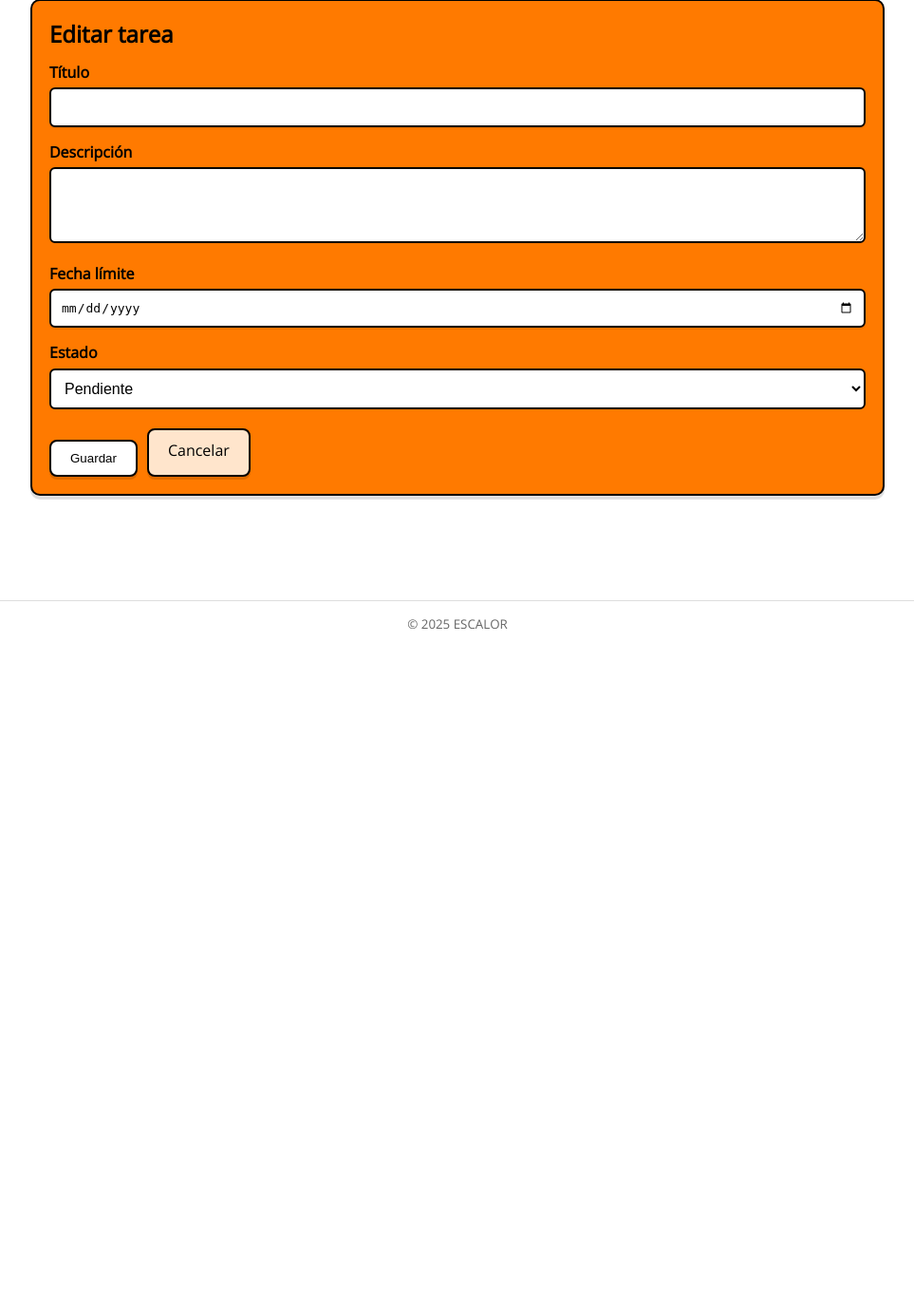
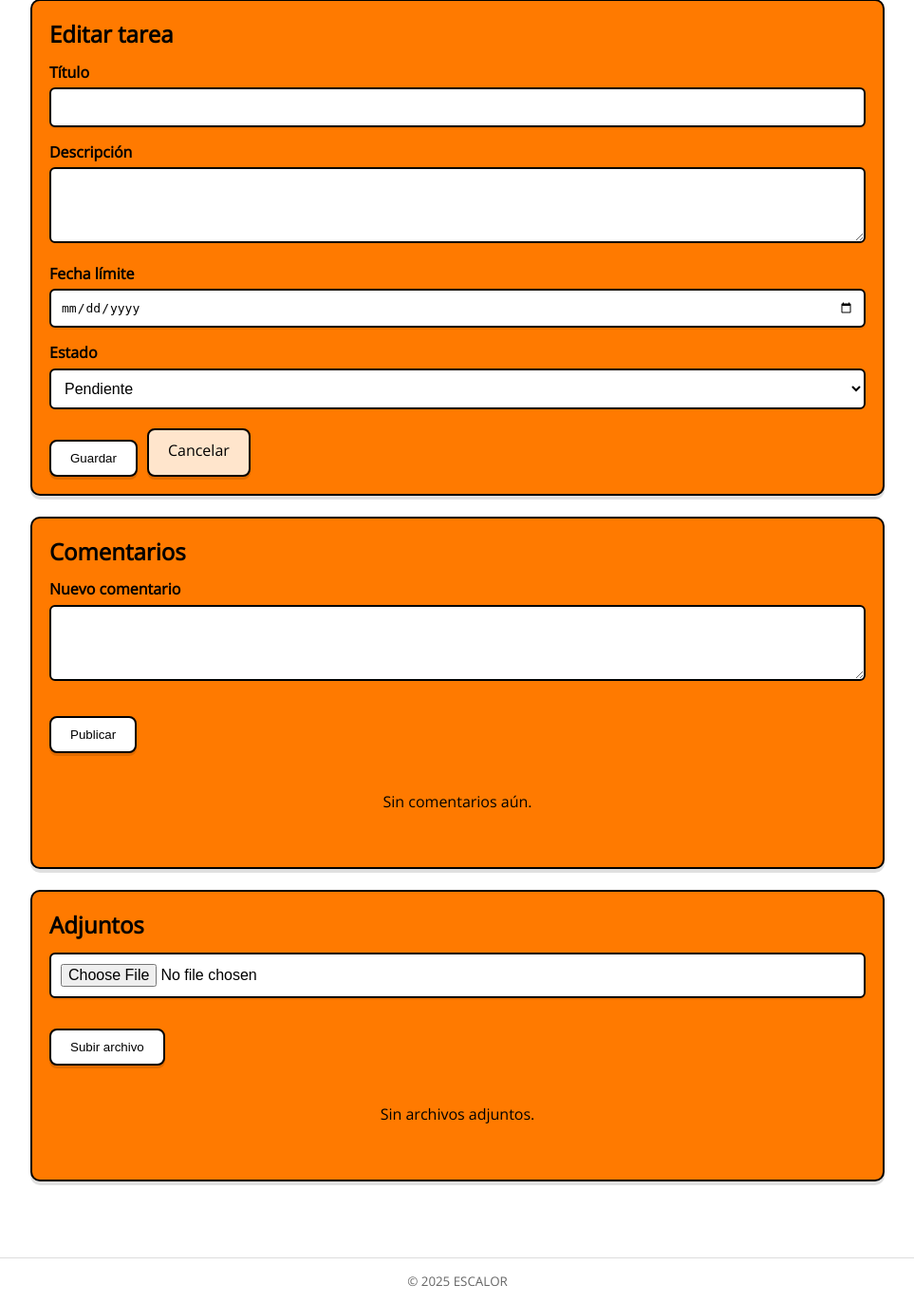
Before and after one commit to IrinaMl122/Proyecto-Tesina---Bruno-y-Liendo, a Flask app: template AppWeb/templates/editar_tarea.html in a window 1280 px wide. Shown: the part 121-1493 px from the top of the page at 95% size, without its empty margins (158-1121 px from the left). Before the commit the page ends 784 px from the top, so only its background shows below. Run offline with Flask 3, Linux system fonts and the light colour scheme; the template is opened without the code that fills it, so the values that code supplies are empty; some libraries are stand-ins or nearby versions.

Commit message:
Mas paginas

```diff
--- a/AppWeb/main.py
+++ b/AppWeb/main.py
@@ -1,9 +1,10 @@
-from flask import Flask, render_template, render_template_string, request, redirect, url_for, session, flash, send_from_directory
+from flask import Flask, render_template, render_template_string, request, redirect, url_for, session, flash, send_from_directory, send_file
 from flask_mysqldb import MySQL
 from flask_bcrypt import Bcrypt
 import MySQLdb.cursors
 import os
 import secrets
+from werkzeug.utils import secure_filename
 
 app = Flask(__name__, static_folder='static', template_folder='templates', static_url_path='/static')
 app.config['SEND_FILE_MAX_AGE_DEFAULT'] = 0  # desactivar caché de estáticos
@@ -18,6 +19,17 @@ def add_header(response):
 # SECRET_KEY para sesiones y flashing
 # Usa variable de entorno si está definida, de lo contrario genera una clave segura en runtime.
 app.config['SECRET_KEY'] = os.environ.get('FLASK_SECRET_KEY') or os.environ.get('SECRET_KEY') or secrets.token_hex(32)
+
+# Archivos adjuntos
+BASE_DIR = os.path.dirname(os.path.abspath(__file__))
+UPLOADS_PATH = os.path.join(BASE_DIR, 'uploads')
+os.makedirs(UPLOADS_PATH, exist_ok=True)
+app.config['UPLOAD_FOLDER'] = UPLOADS_PATH
+app.config['MAX_CONTENT_LENGTH'] = 16 * 1024 * 1024  # 16MB por archivo
+ALLOWED_EXTENSIONS = set(['png','jpg','jpeg','gif','pdf','doc','docx','xls','xlsx','txt','csv','zip'])
+
+def is_allowed_file(filename: str):
+    return '.' in filename and filename.rsplit('.', 1)[1].lower() in ALLOWED_EXTENSIONS
 
 # Configuración MySQL
 app.config['MYSQL_HOST'] = 'localhost'
@@ -122,8 +134,8 @@ def dashboard():
         cursor.execute('SELECT COUNT(*) as count FROM proyectos WHERE usuario_id = %s', (user_id,))
         total_proyectos = cursor.fetchone()['count']
 
-        # Obtener proyectos recientes
-        cursor.execute('SELECT titulo, estado, fecha_creacion FROM proyectos WHERE usuario_id = %s ORDER BY fecha_creacion DESC LIMIT 5', (user_id,))
+        # Obtener proyectos recientes (incluir id para enlaces)
+        cursor.execute('SELECT id, titulo, estado, fecha_creacion FROM proyectos WHERE usuario_id = %s ORDER BY fecha_creacion DESC LIMIT 5', (user_id,))
         proyectos_recientes = cursor.fetchall()
 
         return render_template('dashboard.html',
@@ -353,7 +365,12 @@ def editar_tarea(tarea_id):
         mysql.connection.commit()
         flash('Tarea actualizada', 'success')
         return redirect(url_for('tareas_por_proyecto', proyecto_id=tarea['proyecto_id']))
-    return render_template('editar_tarea.html', tarea=tarea)
+    # GET: cargar comentarios y adjuntos
+    cursor.execute('SELECT c.id, c.contenido, c.fecha_creacion, u.nombre FROM comentarios c JOIN usuarios u ON u.id = c.usuario_id WHERE c.tarea_id = %s ORDER BY c.fecha_creacion DESC', (tarea_id,))
+    comentarios = cursor.fetchall()
+    cursor.execute('SELECT id, original_nombre, filename, mime, tamano, fecha_subida FROM adjuntos WHERE tarea_id = %s ORDER BY id DESC', (tarea_id,))
+    adjuntos = cursor.fetchall()
+    return render_template('editar_tarea.html', tarea=tarea, comentarios=comentarios, adjuntos=adjuntos)
 
 @app.route('/tareas/<int:tarea_id>/eliminar', methods=['POST'])
 def eliminar_tarea(tarea_id):
@@ -367,10 +384,98 @@ def eliminar_tarea(tarea_id):
     if not row or row['usuario_id'] != session.get('id'):
         flash('Tarea no encontrada', 'danger')
         return redirect(url_for('ver_proyectos'))
+    # eliminar adjuntos de disco y bd
+    cursor.execute('SELECT filename FROM adjuntos WHERE tarea_id = %s', (tarea_id,))
+    files = cursor.fetchall()
+    for f in files or []:
+        try:
+            os.remove(os.path.join(app.config['UPLOAD_FOLDER'], f['filename']))
+        except Exception:
+            pass
+    cursor.execute('DELETE FROM adjuntos WHERE tarea_id = %s', (tarea_id,))
+    cursor.execute('DELETE FROM comentarios WHERE tarea_id = %s', (tarea_id,))
     cursor.execute('DELETE FROM tareas WHERE id = %s', (tarea_id,))
     mysql.connection.commit()
     flash('Tarea eliminada', 'info')
     return redirect(url_for('tareas_por_proyecto', proyecto_id=row['proyecto_id']))
+
+# -------- Comentarios de tareas --------
+@app.route('/tareas/<int:tarea_id>/comentarios/crear', methods=['POST'])
+def crear_comentario(tarea_id):
+    if 'loggedin' not in session:
+        return redirect(url_for('login'))
+    contenido = request.form.get('contenido')
+    if not contenido:
+        flash('El comentario no puede estar vacío', 'warning')
+        return redirect(url_for('editar_tarea', tarea_id=tarea_id))
+    cursor = mysql.connection.cursor(MySQLdb.cursors.DictCursor)
+    cursor.execute('''INSERT INTO comentarios (tarea_id, usuario_id, contenido) VALUES (%s, %s, %s)''', (tarea_id, session.get('id'), contenido))
+    mysql.connection.commit()
+    flash('Comentario agregado', 'success')
+    return redirect(url_for('editar_tarea', tarea_id=tarea_id))
+
+# -------- Adjuntos de tareas --------
+@app.route('/tareas/<int:tarea_id>/adjuntos/subir', methods=['POST'])
+def subir_adjunto(tarea_id):
+    if 'loggedin' not in session:
+        return redirect(url_for('login'))
+    file = request.files.get('archivo')
+    if not file or file.filename == '':
+        flash('Seleccioná un archivo', 'warning')
+        return redirect(url_for('editar_tarea', tarea_id=tarea_id))
+    if not is_allowed_file(file.filename):
+        flash('Tipo de archivo no permitido', 'danger')
+        return redirect(url_for('editar_tarea', tarea_id=tarea_id))
+    original = file.filename
+    safe = secure_filename(original)
+    unique_name = f"{tarea_id}_{secrets.token_hex(8)}_{safe}"
+    dest_path = os.path.join(app.config['UPLOAD_FOLDER'], unique_name)
+    file.save(dest_path)
+    tamano = os.path.getsize(dest_path)
+    mime = file.mimetype
+    cursor = mysql.connection.cursor(MySQLdb.cursors.DictCursor)
+    cursor.execute('INSERT INTO adjuntos (tarea_id, filename, original_nombre, mime, tamano) VALUES (%s,%s,%s,%s,%s)', (tarea_id, unique_name, original, mime, tamano))
+    mysql.connection.commit()
+    flash('Archivo subido', 'success')
+    return redirect(url_for('editar_tarea', tarea_id=tarea_id))
+
+@app.route('/adjuntos/<int:adjunto_id>/descargar')
+def descargar_adjunto(adjunto_id):
+    if 'loggedin' not in session:
+        return redirect(url_for('login'))
+    cursor = mysql.connection.cursor(MySQLdb.cursors.DictCursor)
+    cursor.execute('''SELECT a.filename, a.original_nombre, p.usuario_id FROM adjuntos a
+                      JOIN tareas t ON t.id = a.tarea_id
+                      JOIN proyectos p ON p.id = t.proyecto_id
+                      WHERE a.id = %s''', (adjunto_id,))
+    row = cursor.fetchone()
+    if not row or row['usuario_id'] != session.get('id'):
+        flash('Archivo no encontrado', 'danger')
+        return redirect(url_for('ver_proyectos'))
+    path = os.path.join(app.config['UPLOAD_FOLDER'], row['filename'])
+    return send_file(path, as_attachment=True, download_name=row['original_nombre'])
+
+@app.route('/adjuntos/<int:adjunto_id>/eliminar', methods=['POST'])
+def eliminar_adjunto(adjunto_id):
+    if 'loggedin' not in session:
+        return redirect(url_for('login'))
+    cursor = mysql.connection.cursor(MySQLdb.cursors.DictCursor)
+    cursor.execute('''SELECT a.id, a.filename, t.proyecto_id, p.usuario_id, t.id as tarea_id FROM adjuntos a
+                      JOIN tareas t ON t.id = a.tarea_id
+                      JOIN proyectos p ON p.id = t.proyecto_id
+                      WHERE a.id = %s''', (adjunto_id,))
+    row = cursor.fetchone()
+    if not row or row['usuario_id'] != session.get('id'):
+        flash('Archivo no encontrado', 'danger')
+        return redirect(url_for('ver_proyectos'))
+    try:
+        os.remove(os.path.join(app.config['UPLOAD_FOLDER'], row['filename']))
+    except Exception:
+        pass
+    cursor.execute('DELETE FROM adjuntos WHERE id = %s', (adjunto_id,))
+    mysql.connection.commit()
+    flash('Archivo eliminado', 'info')
+    return redirect(url_for('editar_tarea', tarea_id=row['tarea_id']))
 
 @app.route('/logout')
 def logout():
--- a/AppWeb/templates/dashboard.html
+++ b/AppWeb/templates/dashboard.html
@@ -43,7 +43,7 @@
   <h3>📋 Proyectos Recientes</h3>
   <div class="recent-projects">
     {% for proyecto in proyectos_recientes[:3] %}
-    <div class="recent-project">
+    <a class="recent-project" href="{{ url_for('tareas_por_proyecto', proyecto_id=proyecto.id) }}" style="text-decoration:none; color: inherit;">
       <h4>{{ proyecto.titulo }}</h4>
       <span class="status-badge status-{{ proyecto.estado.replace(' ', '_') }}">
         {% if proyecto.estado == 'en proceso' %}🚀 En Proceso
@@ -51,7 +51,7 @@
         {% elif proyecto.estado == 'cancelado' %}❌ Cancelado
         {% endif %}
       </span>
-    </div>
+    </a>
     {% endfor %}
   </div>
   <p><a href="{{ url_for('ver_proyectos') }}">Ver todos los proyectos →</a></p>
--- a/AppWeb/templates/editar_tarea.html
+++ b/AppWeb/templates/editar_tarea.html
@@ -33,4 +33,56 @@
     </div>
   </form>
 </section>
+<section class="card">
+  <h2>Comentarios</h2>
+  <form method="POST" action="{{ url_for('crear_comentario', tarea_id=tarea.id) }}" class="form" autocomplete="off">
+    <div class="form-group">
+      <label>Nuevo comentario</label>
+      <textarea name="contenido" required></textarea>
+    </div>
+    <div class="form-actions">
+      <button type="submit" class="btn-primary">Publicar</button>
+    </div>
+  </form>
+  {% if comentarios %}
+    <div class="project-details">
+      {% for c in comentarios %}
+        <div class="detail-item">
+          <strong>{{ c.nombre }}</strong>
+          <span>{{ c.contenido }}</span>
+        </div>
+      {% endfor %}
+    </div>
+  {% else %}
+  <div class="empty-state">
+    <p>Sin comentarios aún.</p>
+  </div>
+  {% endif %}
+</section>
+
+<section class="card">
+  <h2>Adjuntos</h2>
+  <form method="POST" action="{{ url_for('subir_adjunto', tarea_id=tarea.id) }}" class="form" enctype="multipart/form-data">
+    <div class="form-group">
+      <input type="file" name="archivo" required>
+    </div>
+    <div class="form-actions">
+      <button type="submit" class="btn-primary">Subir archivo</button>
+    </div>
+  </form>
+  {% if adjuntos %}
+  <div class="project-details">
+    {% for a in adjuntos %}
+      <div class="detail-item">
+        <a href="{{ url_for('descargar_adjunto', adjunto_id=a.id) }}">{{ a.original_nombre }}</a>
+        <form method="POST" action="{{ url_for('eliminar_adjunto', adjunto_id=a.id) }}" style="display:inline" onsubmit="return confirm('¿Eliminar archivo?');">
+          <button type="submit" class="btn-small btn-secondary">Eliminar</button>
+        </form>
+      </div>
+    {% endfor %}
+  </div>
+  {% else %}
+  <div class="empty-state"><p>Sin archivos adjuntos.</p></div>
+  {% endif %}
+</section>
 {% endblock %}
```
Also changed, not shown: AppWeb/static/style.css (line endings or trailing spaces), AppWeb/templates/configuracion.html (line endings or trailing spaces), AppWeb/templates/tareas.html (line endings or trailing spaces), AppWeb/uploads/3_07d202bff76b8fa1_ojoabierto.png (added).
